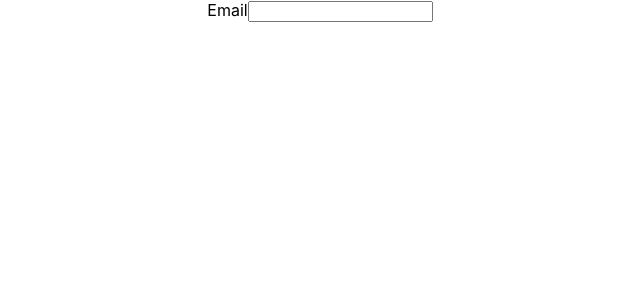
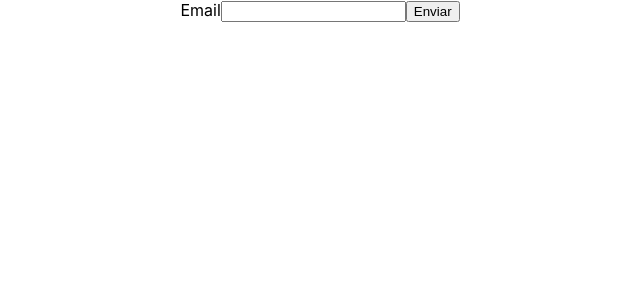
Before and after one commit to joelsalmeida/trybe-exercicios, a React (Create React App) app in the folder front-end/bloco-14-testes-automatizados-react-testing-library/dia-1-rtl-primeiros-passos/testes-react/: page / in a window 1280 px wide. Shown: the top 300 px of the page, without its empty margins (320-960 px from the left). Built offline with nearby package versions, Linux system fonts and the light colour scheme.

Commit message:
Test: Verifica se existe um botao

```diff
--- a/front-end/bloco-14-testes-automatizados-react-testing-library/dia-1-rtl-primeiros-passos/testes-react/src/App.js
+++ b/front-end/bloco-14-testes-automatizados-react-testing-library/dia-1-rtl-primeiros-passos/testes-react/src/App.js
@@ -8,6 +8,8 @@ function App() {
         Email
         <input id="id-email" type="email" />
       </label>
+
+      <input id="btn-send" type="button" value="Enviar" />
     </div>
   );
 }
```
Also changed, not shown: 1 other file (tests, documents, lock files or other folders).
